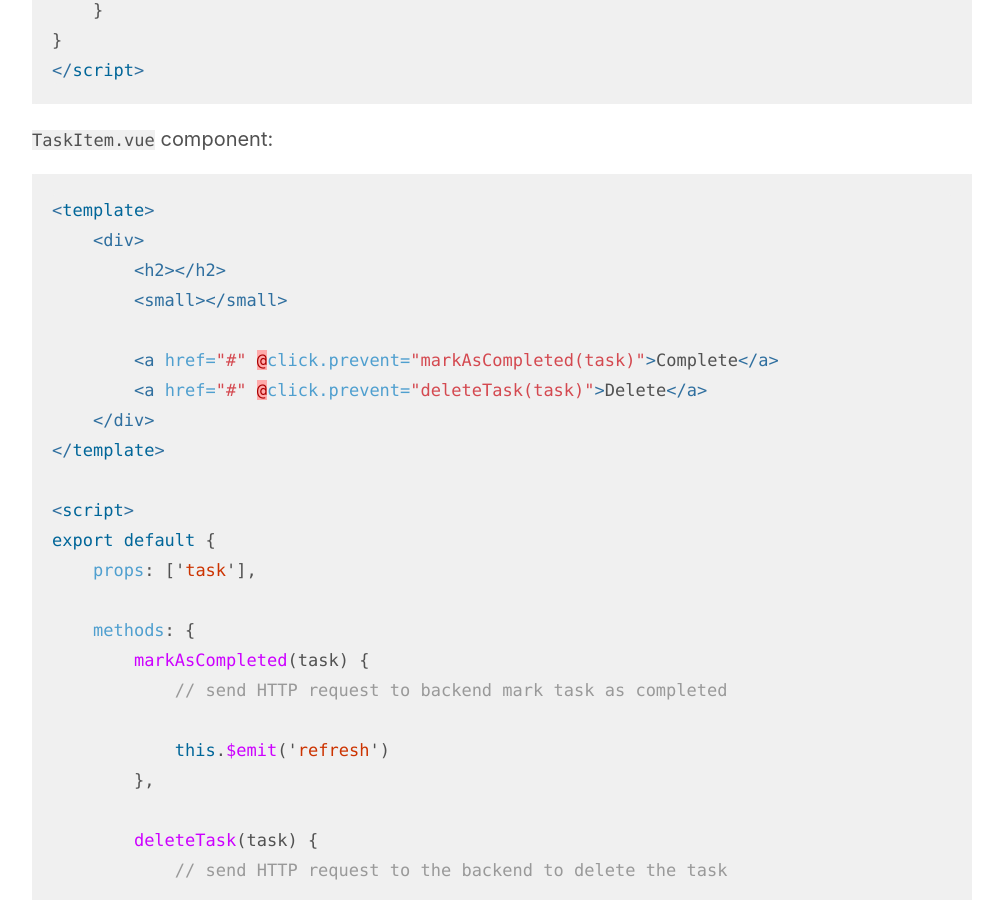
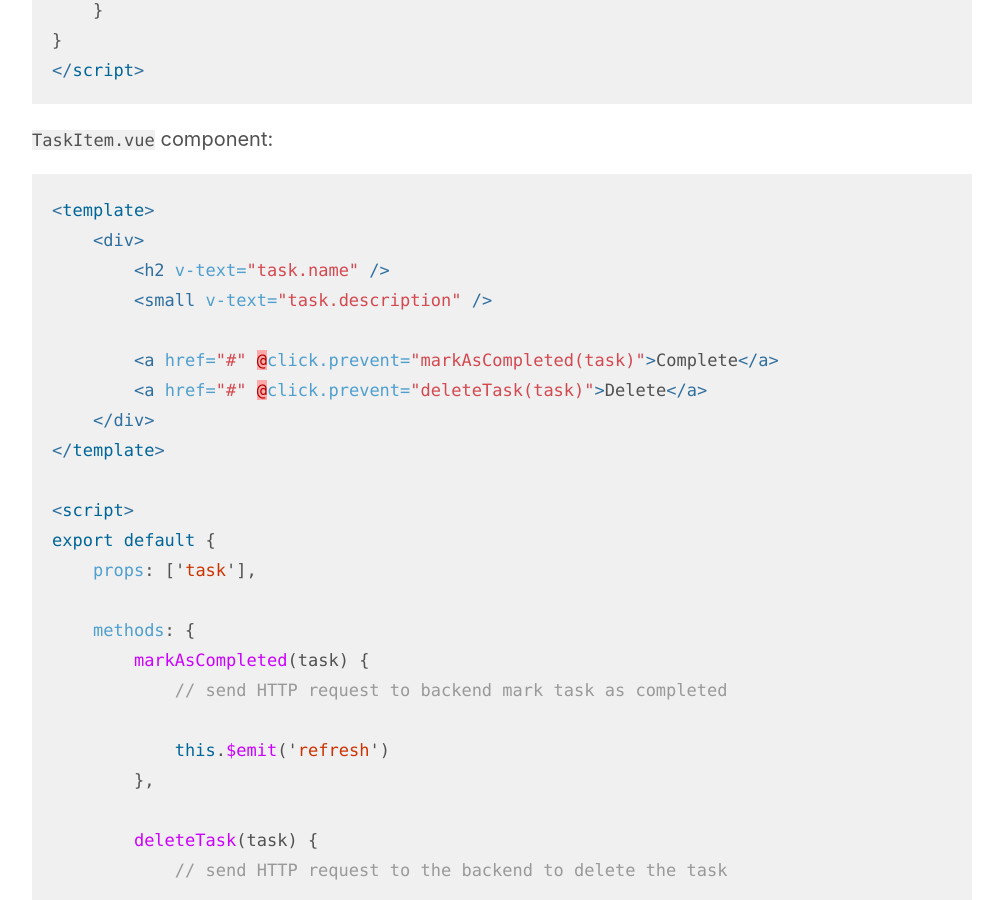
Before and after one commit to orkhanahmadov/orkhanahmadov.github.io, a Jekyll site: the page built from _posts/2020-04-14-accessing-parent-and-child-component-in-vuejs.md, in a window 1280 px wide and 900 px high, scrolled down 1114 px. Shown: the whole window, without its empty margins (138-1141 px from the left). Built offline with Jekyll 4.4.1, drawn with Linux system fonts in a browser that asks for light colours; some of the changed text lies outside the part shown.

Commit message:
Typos fixed

````diff
--- a/_posts/2020-04-14-accessing-parent-and-child-component-in-vuejs.md
+++ b/_posts/2020-04-14-accessing-parent-and-child-component-in-vuejs.md
@@ -42,8 +42,8 @@ export default {
 ```vue
 <template>
     <div>
-        <h2>{{ task.name }}</h2>
-        <small>{{ task.description }}</small>
+        <h2 v-text="task.name" />
+        <small v-text="task.description" />
 
         <a href="#" @click.prevent="markAsCompleted(task)">Complete</a>
         <a href="#" @click.prevent="deleteTask(task)">Delete</a>
@@ -105,8 +105,8 @@ Updated `TaskItem.vue`:
 ```vue
 <template>
     <div>
-        <h2>{{ task.name }}</h2>
-        <small>{{ task.description }}</small>
+        <h2 v-text="task.name" />
+        <small v-text="task.description" />
 
         <task-actions :task="task" />
     </div>
@@ -170,7 +170,7 @@ The better option is assigning "reference" to child components and accessing the
 ```vue
 <template>
     <div>
-        <h1>Title</h2>
+        <h1>Title</h1>
 
         <my-component-1 ref="myReferencedComponent" />
         <my-component-2 />
````
